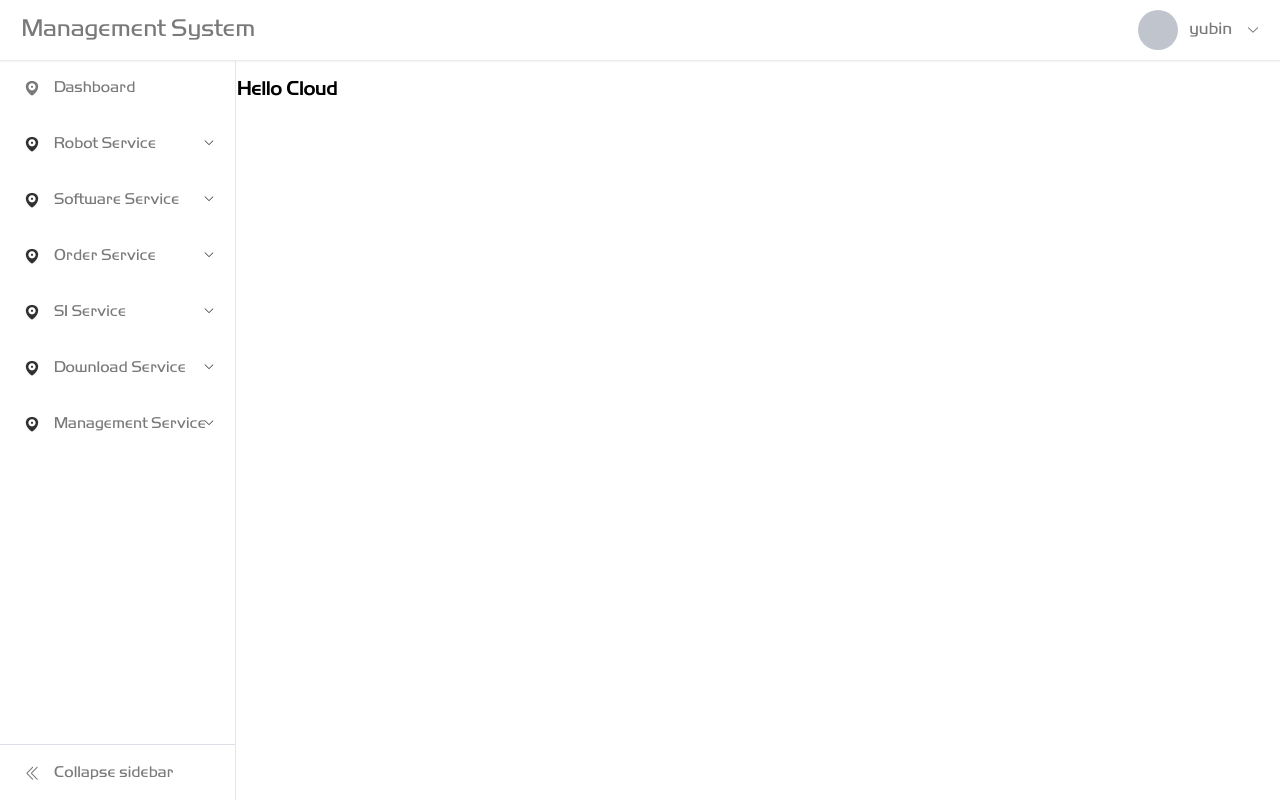
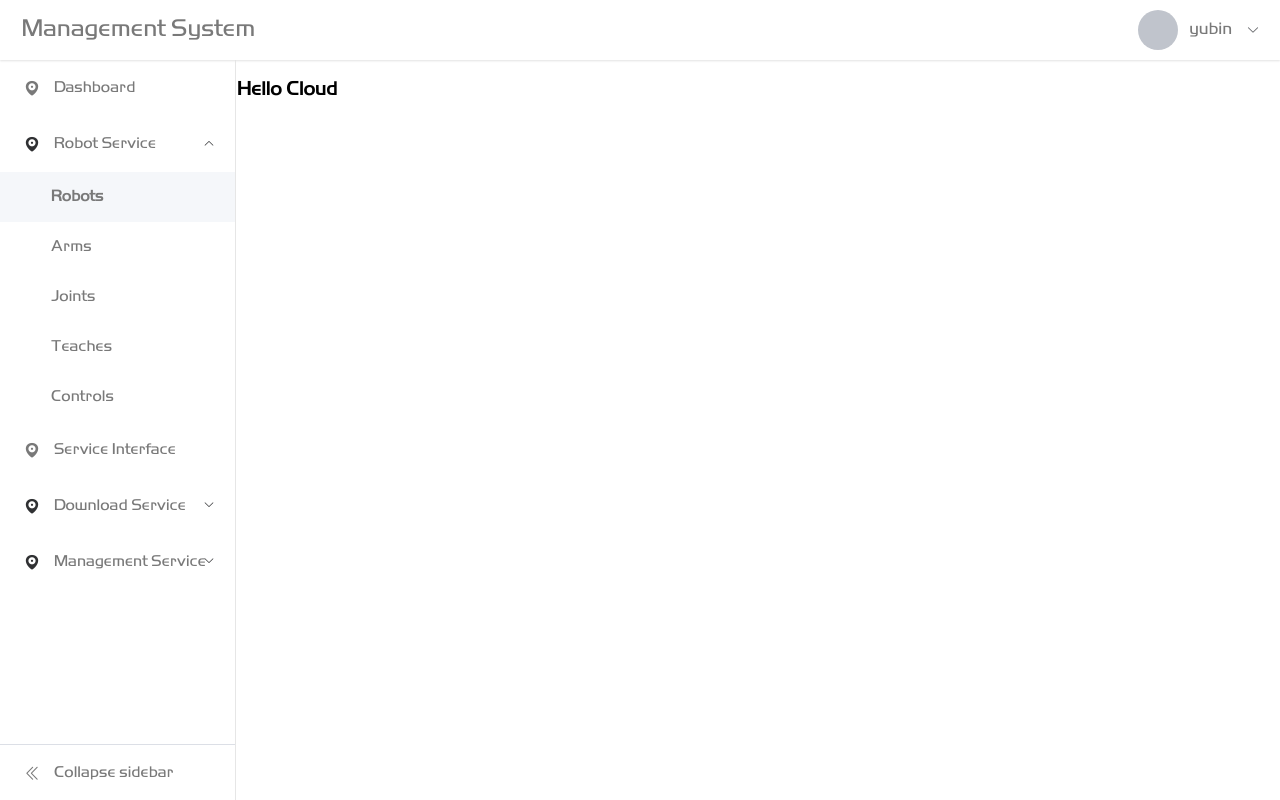
Before and after one commit to guardianf/Django-Vue, a Django app: template templates/home.html in a window 1280 px wide. Run offline with Django 3.2, Linux system fonts and the light colour scheme; the template is opened without the code that fills it, so the values that code supplies are empty.

Commit message:
functional menu

```diff
--- a/static/js/fvr-components.js
+++ b/static/js/fvr-components.js
@@ -308,7 +308,7 @@ export const fvrButton = {
   `,
   props: {
     circle: Boolean,
-    icon: String,
+    icon: [String, Array, ],
     size: String,
     type: String,
     disabled: {
@@ -522,8 +522,8 @@ export const fvrMenu = {
     }
   },
   methods: {
-    handler(key, keyPath) {
-      this.$emit("handler", key, keyPath);
+    handler(key) {
+      this.$emit("handler", key);
     },
     triggerCollapse() {
       this.collapse = !this.collapse;
@@ -537,7 +537,7 @@ export const fvrMenu = {
  */
  export const fvrSubmenu = {
   template: `<div>
-    <el-submenu :index="newIndex" class="fvr-submenu">
+    <el-submenu :index="newIndex" class="fvr-submenu" :key="newIndex">
       <template slot="title" class="fvr-submenu--title">
         <embed v-if="isFvrIcon":src="newIcon" class="fvr-menu-item--icon" type="image/svg+xml" width="20" height="20">
         <i v-else :class="[icon, 'fvr-menu-item--icon']"></i>
@@ -546,7 +546,17 @@ export const fvrMenu = {
       <slot></slot>
     </el-submenu>
   </div>`,
-  props: ["index", "icon", "label", ],
+  props: {
+    index: {
+      type: [String, Number],
+    },
+    icon: {
+      type: [String, Array, ],
+    },
+    label: {
+      type: String,
+    },
+  },
   computed: {
     newIndex() {
       return this.index;
@@ -587,7 +597,7 @@ export const fvrMenuItemGroup = {
  */
 export const fvrMenuItem = {
   template: `
-    <el-menu-item :class="['fvr-menu-item', typeof topline !== 'undefined' ? 'fvr-menu-item--topline': '']" :index="newIndex">
+    <el-menu-item :class="['fvr-menu-item', topline ? 'fvr-menu-item--topline': '']" :index="newIndex" :key="newIndex">
       <embed v-if="isFvrIcon":src="newIcon" class="fvr-menu-item--icon" type="image/svg+xml" width="20" height="20">
       <i v-else :class="[icon, 'fvr-menu-item--icon']"></i>
       <span slot="title" class="fvr-menu-item--label fvr-font-s">
@@ -595,7 +605,14 @@ export const fvrMenuItem = {
       </span>
     </el-menu-item>
   `,
-  props: ["icon", "index", "topline", ],
+  props: {
+    icon: [String, Array, ],
+    index: [String, Number, ],
+    topline: {
+      type: Boolean,
+      default: false,
+    },
+  },
   computed: {
     newIndex() {
       return this.index;
--- a/templates/layout.html
+++ b/templates/layout.html
@@ -32,48 +32,15 @@
 <fvr-container>
   <fvr-aside style='width: auto;' id='nav'>
     {% block slide_menu %}
-    <fvr-menu @choose='asd'>
-      <fvr-menu-item index='1' icon="el-icon-location" route="{% url 'home' %}">Dashboard</fvr-menu-item>
-      <fvr-submenu index='2' icon='el-icon-location' label='Robot Service'>
-        <fvr-menu-item-group label='Robot Service'>
-          <fvr-menu-item index='2-1'>Robot</fvr-menu-item>
-          <fvr-menu-item index='2-2' route="{% url 'arm' %}">Arm</fvr-menu-item>
-          <fvr-menu-item index='2-3' route="{% url 'box' %}">Robot ControlBox</fvr-menu-item>
-          <fvr-menu-item index='2-4' route="{% url 'teaches' %}">AI ControlBox</fvr-menu-item>
-          <fvr-menu-item index='2-5'>Teach</fvr-menu-item>
-          <fvr-menu-item index='2-6'>Motion Bar</fvr-menu-item>
-          <fvr-menu-item index='2-7'>Joint</fvr-menu-item>
-        </fvr-menu-item-group>
-      </fvr-submenu>
-      <fvr-submenu index='3' icon='el-icon-location' label='Software Service'>
-        <fvr-menu-item-group label='Software Service'>
-          <fvr-menu-item index='3-1'>License</fvr-menu-item>
-        </fvr-menu-item-group>
-      </fvr-submenu>
-      <fvr-submenu index='4' icon='el-icon-location' label='Order Service'>
-        <fvr-menu-item-group label='Order Service'>
-          <fvr-menu-item index='3-1'>Product</fvr-menu-item>
-          <fvr-menu-item index='3-1'>Order</fvr-menu-item>
-        </fvr-menu-item-group>
-      </fvr-submenu>
-      <fvr-submenu index='5' icon='el-icon-location' label='SI Service'>
-        <fvr-menu-item-group label='SI Service'>
-        </fvr-menu-item-group>
-      </fvr-submenu>
-      <fvr-submenu index='6' icon='el-icon-location' label='Download Service'>
-        <fvr-menu-item-group label='Download Service'>
-          <fvr-menu-item index="6-1">Ethernet Interface</fvr-menu-item>
-        </fvr-menu-item-group>
-      </fvr-submenu>
-      <fvr-submenu index='7' icon='el-icon-location' label='Management Service'>
-        <fvr-menu-item-group label='Management Service'>
-          <fvr-menu-item index="7-1">User</fvr-menu-item>
-          <fvr-menu-item index="7-2">Role</fvr-menu-item>
-          <fvr-menu-item index="7-3">Menu</fvr-menu-item>
-          <fvr-menu-item index="7-4">Group</fvr-menu-item>
-          <fvr-menu-item index="7-5">Download</fvr-menu-item>
-        </fvr-menu-item-group>
-      </fvr-submenu>
+    <fvr-menu @handler='menuClick'>
+      <template v-for="(menu, index) in menus">
+        <fvr-submenu icon='el-icon-location' v-if="menu.children && menu.children.length > 0" :label="menu.name" :index="menu.path">
+          <fvr-menu-item-group :label="menu.name">
+            <fvr-menu-item v-for="(child, cindex) in menu.children" :index="child.path" :key="child.path">[[ child.name ]]</fvr-menu-item>
+          </fvr-menu-item-group>
+        </fvr-submenu>
+        <fvr-menu-item v-else icon='el-icon-location' :index="menu.path">[[ menu.name ]]</fvr-menu-item>
+      </template>
     </fvr-menu>
     {% endblock %}
   </fvr-aside>
@@ -94,10 +61,62 @@
 
 {% block scripts %}
 <script type="module">
+  // menu component
   extend({
+    delimiters: ["[[", "]]"],
+    data() {
+      return {
+        menus: [{
+          name: "Dashboard",
+          path: "/home/",
+        }, {
+          name: "Robot Service",
+          path: "/robot/",
+          children: [{
+            name: "Robots",
+            path: "",
+          }, {
+            name: "Arms",
+            path: "/robot/arm/",
+          }, {
+            name: "Joints",
+            path: "/robot/joint/",
+          }, {
+            name: "Teaches",
+            path: "/robot/teach/",
+          }, {
+            name: "Controls",
+            path: "/robot/control/",
+          }, ],
+        }, {
+          name: "Service Interface",
+          path: "/si/",
+        }, {
+          name: "Download Service",
+          path: "/download/",
+          children: [{
+            name: "Download Packages",
+            path: "/download/download_center/",
+          }],
+        }, {
+          name: "Management Service",
+          path: "/manage/",
+          children: [{
+            name: "User",
+            path: "/rbac/user/",
+          }, {
+            name: "Role",
+            path: "/rbac/role/",
+          }, {
+            name: "Permission",
+            path: "/rbac/Permission/",
+          }, ],
+        }, ],
+      }
+    },
     methods: {
-      asd(val) {
-        console.log('run asd', val)
+      menuClick(path) {
+        navigateTo(path);
       }
     }
   })
```
